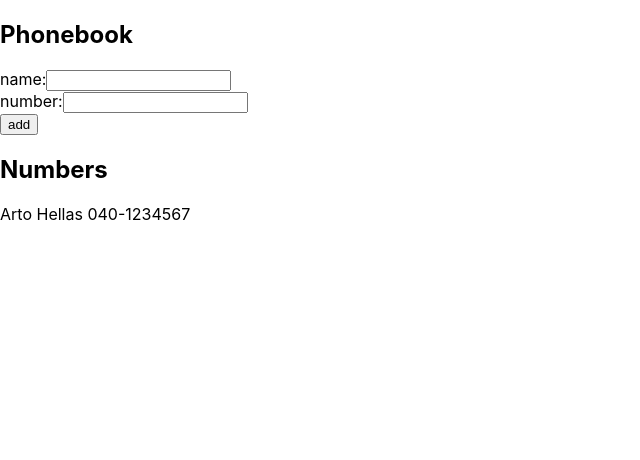
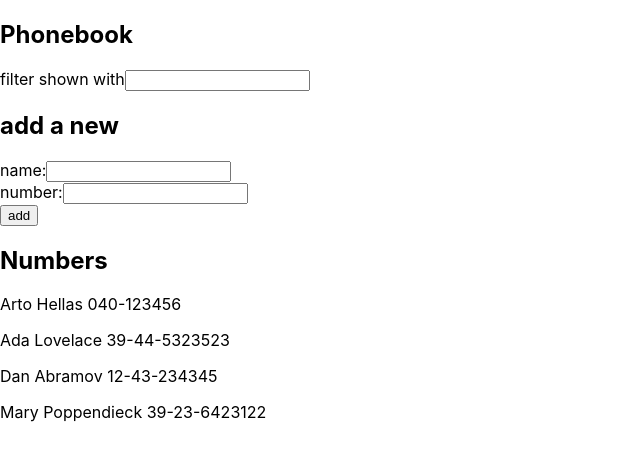
Before and after one commit to Joe2010x/part2, a React (Create React App) app in the folder phonebook/: page / in a window 1280 px wide. Shown: the top 460 px of the page, without its empty margins (0-640 px from the left). Built offline with nearby package versions, Linux system fonts and the light colour scheme.

Commit message:
part 2.9

```diff
--- a/phonebook/src/App.js
+++ b/phonebook/src/App.js
@@ -1,9 +1,15 @@
 import React, { useState } from "react";
 
 const App = () => {
-  const [persons, setPersons] = useState([{ name: "Arto Hellas", number: "040-1234567" }]);
+  const [persons, setPersons] = useState([
+    { name: "Arto Hellas", number: "040-123456", id: 1 },
+    { name: "Ada Lovelace", number: "39-44-5323523", id: 2 },
+    { name: "Dan Abramov", number: "12-43-234345", id: 3 },
+    { name: "Mary Poppendieck", number: "39-23-6423122", id: 4 },
+  ]);
   const [newName, setNewName] = useState("");
-  const [newNumber,setNewNumber] = useState("")
+  const [newNumber,setNewNumber] = useState("");
+  const [filter,setFilter] = useState("");
 
 
   const addName =(event) =>{
@@ -24,10 +30,18 @@ const App = () => {
     : alert(`${newName} is already added to phonebook` )
   }
 
+  const handleFilter =(event) =>{
+    setFilter (event.target.value)
+  }
+
   return (
     <div>
       <h2>Phonebook</h2>
-      {/* <div>debug: {newName}</div> */}
+      {/* <div>debug: {filter}</div> */}
+      filter shown with
+      <input onChange={handleFilter} value = {filter}>
+      </input>
+      <h2>add a new</h2>
       <form>
         <div>
           name:
@@ -44,8 +58,8 @@ const App = () => {
         </div>
       </form>
       <h2>Numbers</h2>
-      {persons.map((person) => (
-        <p key={person}>{person.name} {person.number}</p>
+      {persons.filter(person=>person.name.toLowerCase().includes(filter.toLowerCase())).map((person) => (
+        <p key={person.id}>{person.name} {person.number}</p>
       ))}
     </div>
   );
```
